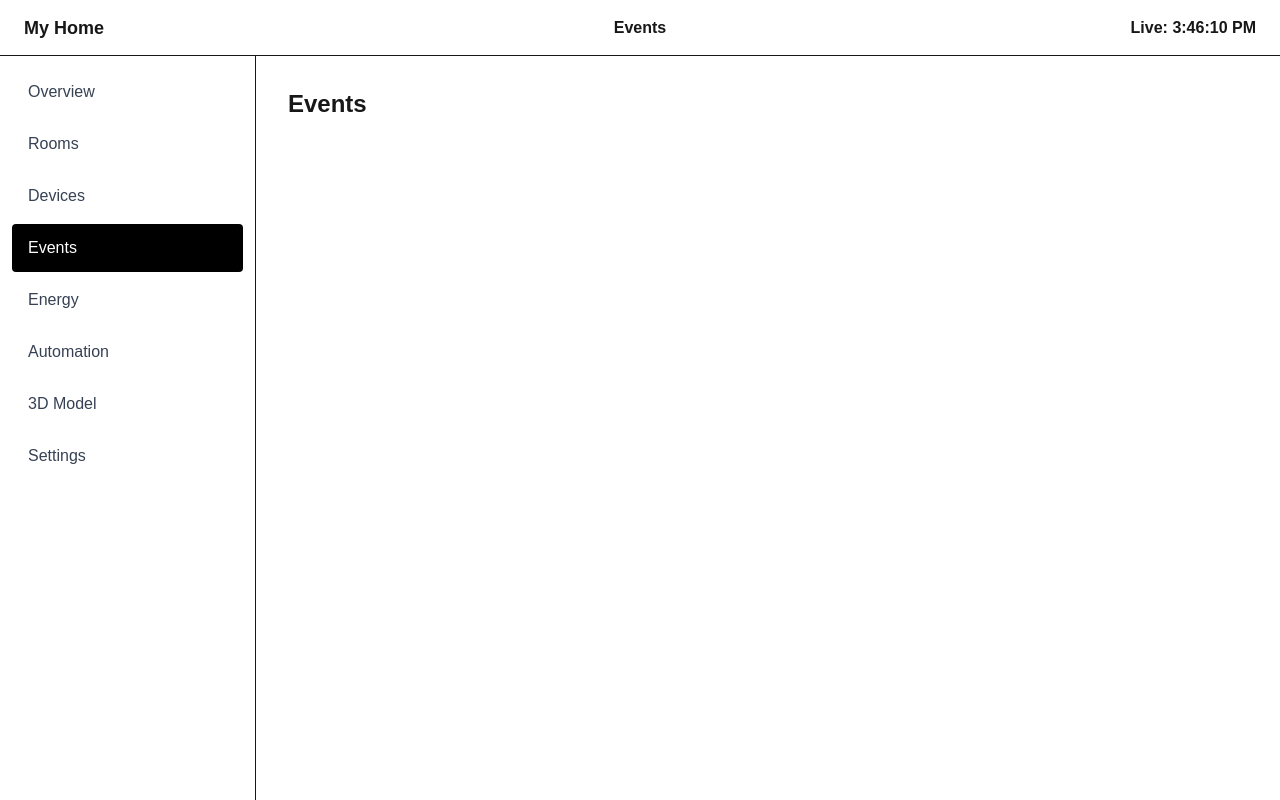
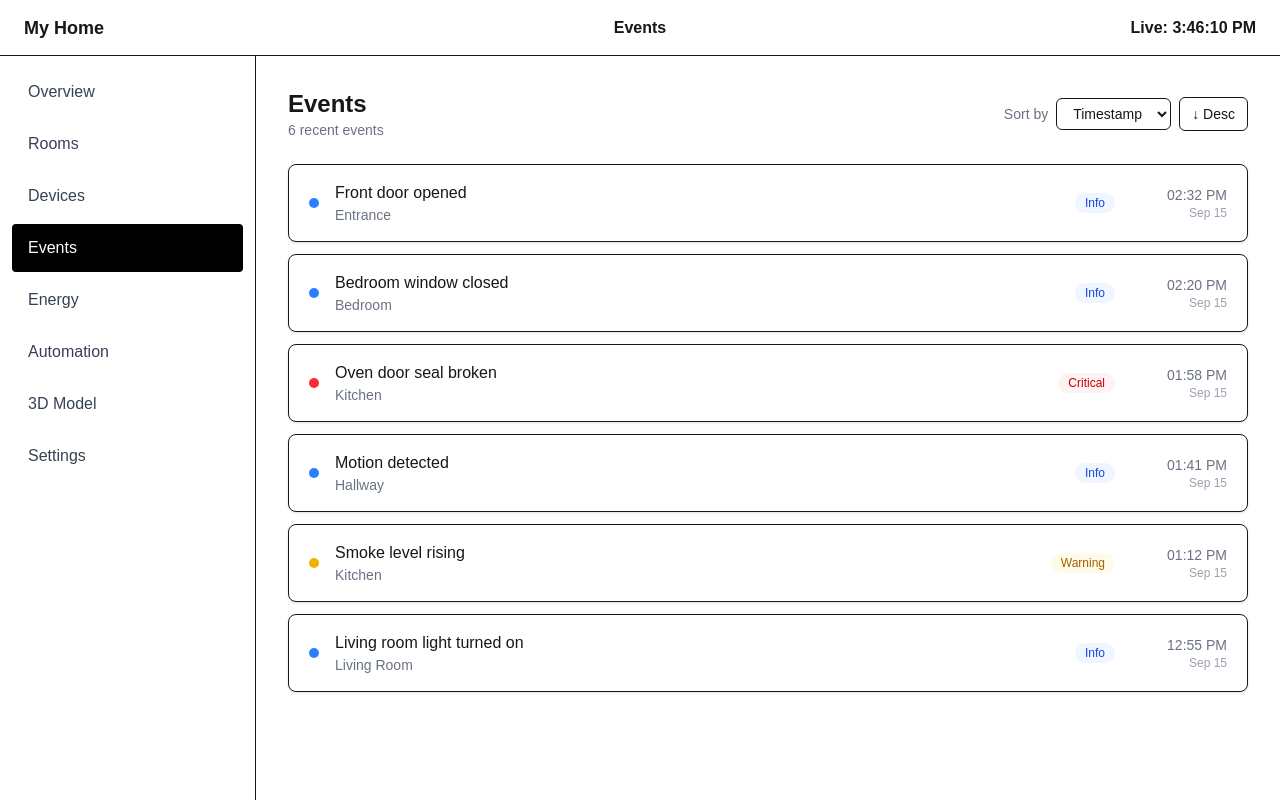
Before and after one commit to Aks-l/IDIG4110-group1, a Next.js app in the folder frontend/my-app/: page /dashboard/events in a window 1280 px wide. Built offline with nearby package versions, Linux system fonts and the light colour scheme.

Commit message:
feat: Implemented a simple events page, currentky just able to display events using temporary hardcoded data

```diff
--- a/frontend/my-app/src/app/dashboard/events/page.tsx
+++ b/frontend/my-app/src/app/dashboard/events/page.tsx
@@ -1,4 +1,129 @@
+'use client';
+
+import { useMemo, useState } from 'react';
+
+type Severity = 'info' | 'warning' | 'critical';
+
+type Event = {
+  id: string;
+  timestamp: string;
+  title: string;
+  location: string;
+  severity: Severity;
+};
+
+type SortKey = 'timestamp' | 'location' | 'severity';
+
+const events: Event[] = [
+  { id: '1', timestamp: '2026-09-15T14:32:00', title: 'Front door opened',           location: 'Entrance',    severity: 'info'     },
+  { id: '2', timestamp: '2026-09-15T14:20:00', title: 'Bedroom window closed',       location: 'Bedroom',     severity: 'info'     },
+  { id: '3', timestamp: '2026-09-15T13:58:00', title: 'Oven door seal broken',       location: 'Kitchen',     severity: 'critical' },
+  { id: '4', timestamp: '2026-09-15T13:41:00', title: 'Motion detected',             location: 'Hallway',     severity: 'info'     },
+  { id: '5', timestamp: '2026-09-15T13:12:00', title: 'Smoke level rising',          location: 'Kitchen',     severity: 'warning'  },
+  { id: '6', timestamp: '2026-09-15T12:55:00', title: 'Living room light turned on', location: 'Living Room', severity: 'info'     },
+];
+
+const severityStyles: Record<Severity, { dot: string; badge: string; label: string }> = {
+  info:     { dot: 'bg-blue-500',   badge: 'bg-blue-50 text-blue-700',     label: 'Info'     },
+  warning:  { dot: 'bg-yellow-500', badge: 'bg-yellow-50 text-yellow-700', label: 'Warning'  },
+  critical: { dot: 'bg-red-500',    badge: 'bg-red-50 text-red-700',       label: 'Critical' },
+};
+
+
+const severityRank: Record<Severity, number> = {
+  critical: 0,
+  warning: 1,
+  info: 2,
+};
+
+function formatTime(iso: string) {
+  return new Date(iso).toLocaleTimeString([], { hour: '2-digit', minute: '2-digit' });
+}
+
+function formatDate(iso: string) {
+  return new Date(iso).toLocaleDateString([], { day: '2-digit', month: 'short' });
+}
 
 export default function EventsPage() {
-  return <h1 className="text-2xl font-bold">Events</h1>;
+  const [sortBy, setSortBy] = useState<SortKey>('timestamp');
+  const [ascending, setAscending] = useState(false);
+
+  const sorted = useMemo(() => {
+    const copy = [...events];
+    const dir = ascending ? 1 : -1;
+
+    copy.sort((a, b) => {
+      if (sortBy === 'timestamp') {
+        return (new Date(a.timestamp).getTime() - new Date(b.timestamp).getTime()) * dir;
+      }
+      if (sortBy === 'location') {
+        return a.location.localeCompare(b.location) * dir;
+      }
+      // severity
+      return (severityRank[a.severity] - severityRank[b.severity]) * dir;
+    });
+
+    return copy;
+  }, [sortBy, ascending]);
+
+  return (
+    <div className="space-y-6">
+      {/* Header + sort controls */}
+      <div className="flex items-center justify-between">
+        <div>
+          <h1 className="text-2xl font-bold">Events</h1>
+          <p className="text-sm text-gray-500">{events.length} recent events</p>
+        </div>
+
+        <div className="flex items-center gap-2">
+          <label className="text-sm text-gray-500">Sort by</label>
+          <select
+            value={sortBy}
+            onChange={(e) => setSortBy(e.target.value as SortKey)}
+            className="rounded-md border bg-white px-3 py-1.5 text-sm"
+          >
+            <option value="timestamp">Timestamp</option>
+            <option value="location">Location</option>
+            <option value="severity">Severity</option>
+          </select>
+
+          <button
+            onClick={() => setAscending((v) => !v)}
+            className="rounded-md border bg-white px-3 py-1.5 text-sm hover:bg-gray-50"
+          >
+            {ascending ? '↑ Asc' : '↓ Desc'}
+          </button>
+        </div>
+      </div>
+
+      {/* Event cards */}
+      <ul className="flex flex-col gap-3">
+        {sorted.map((e) => {
+          const style = severityStyles[e.severity];
+          return (
+            <li
+              key={e.id}
+              className="flex items-center gap-4 rounded-lg border bg-white px-5 py-4 shadow-sm"
+            >
+              <span className={`h-2.5 w-2.5 shrink-0 rounded-full ${style.dot}`} />
+
+              <div className="flex flex-1 flex-col">
+                <span className="font-medium">{e.title}</span>
+                <span className="text-sm text-gray-500">{e.location}</span>
+              </div>
+
+              <span className={`rounded-full px-2.5 py-0.5 text-xs font-medium ${style.badge}`}>
+                {style.label}
+              </span>
+
+              <div className="w-24 text-right text-sm text-gray-500">
+                <div>{formatTime(e.timestamp)}</div>
+                <div className="text-xs text-gray-400">{formatDate(e.timestamp)}</div>
+              </div>
+            </li>
+          );
+        })}
+      </ul>
+    </div>
+  );
 }
```
